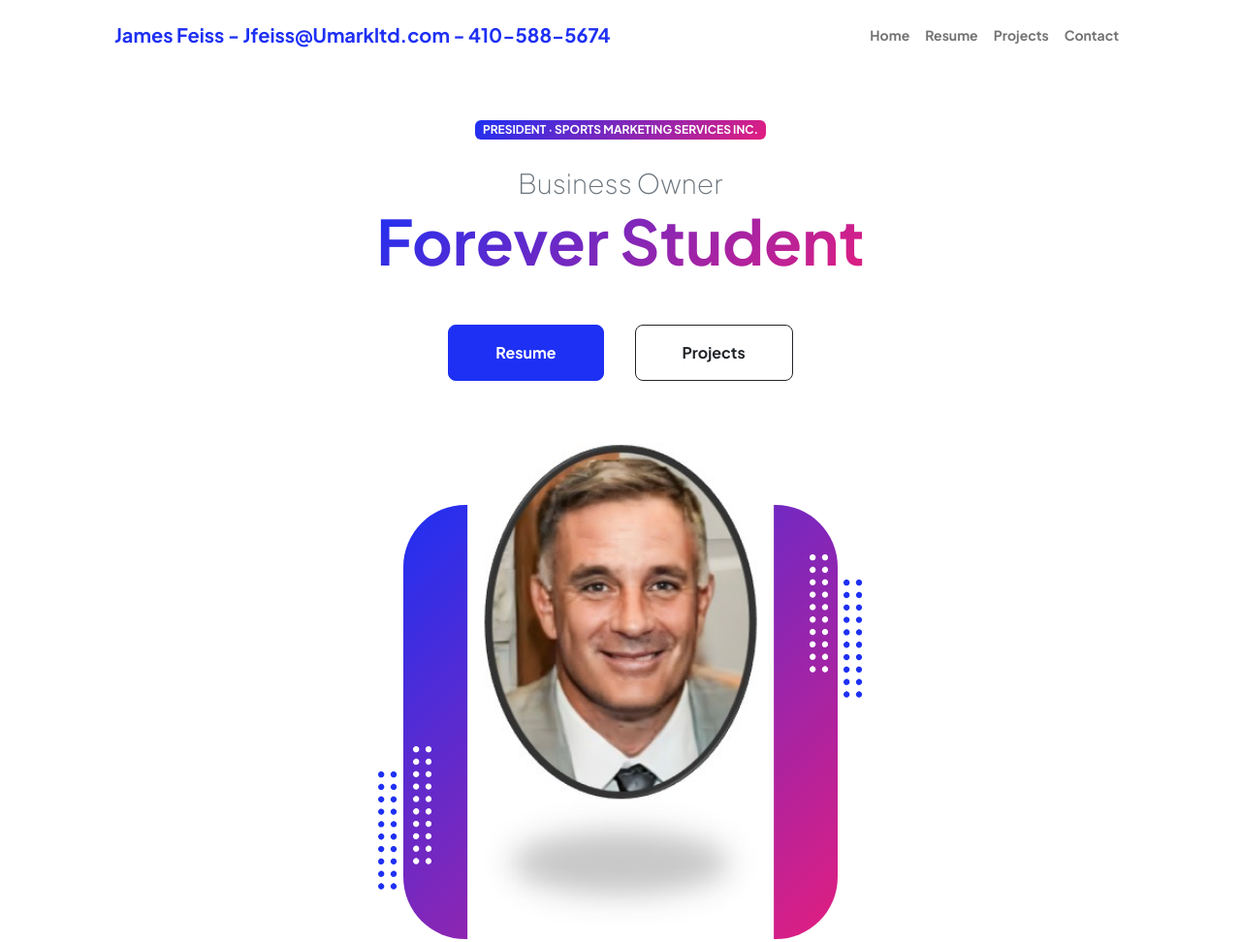
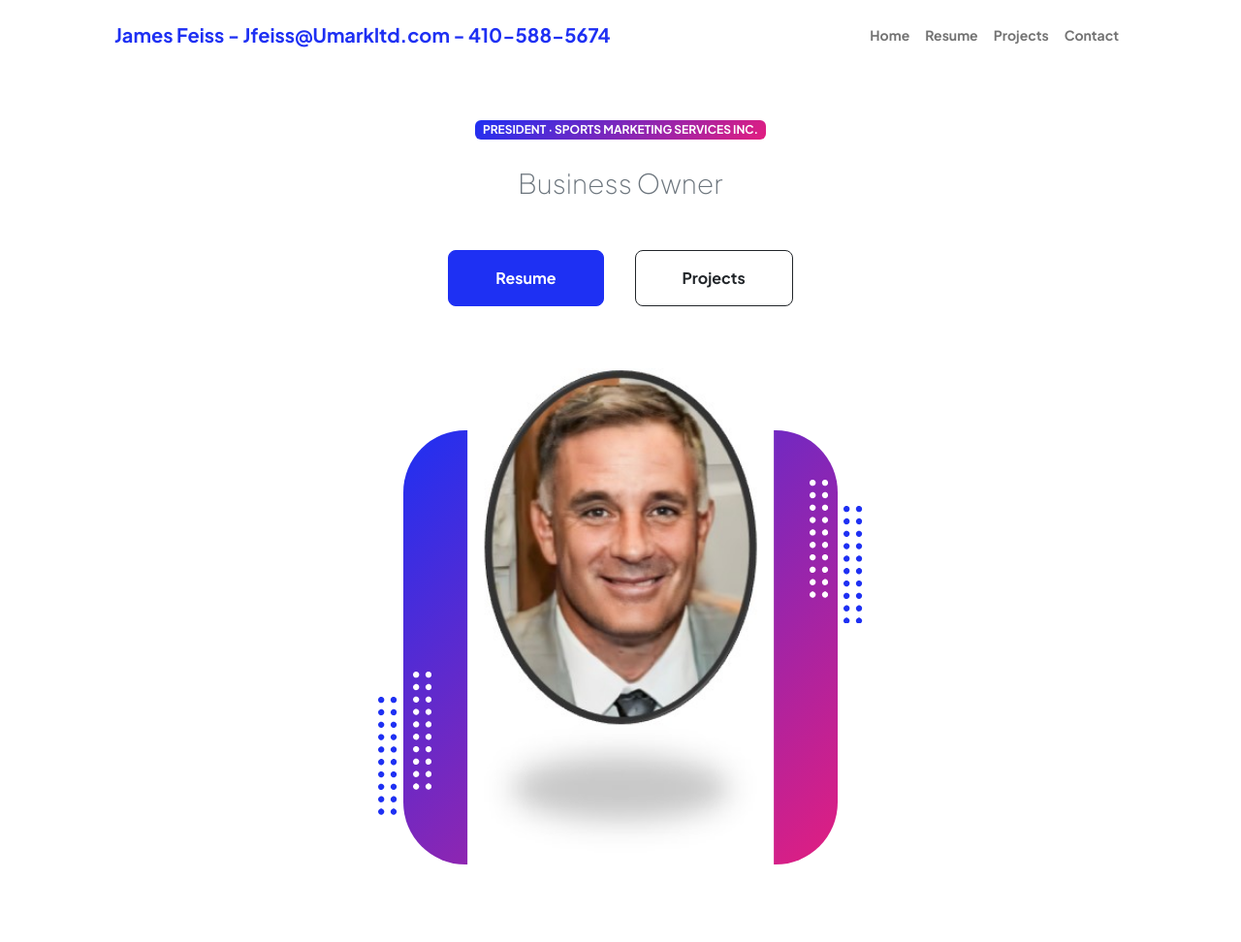
Before and after one commit to JFeiss/MyPortfolioSite, a plain HTML site: page index.html in a window 1280 px wide. Shown: the top 972 px of the page at 97% size. Drawn offline with nearby package versions, Linux system fonts and the light colour scheme.

Commit message:
Update index.html

```diff
--- a/index.html
+++ b/index.html
@@ -43,7 +43,7 @@
                             <div class="text-center text-xxl-start">
                                 <div class="badge bg-gradient-primary-to-secondary text-white mb-4"><div class="text-uppercase">President &middot; Sports marketing Services Inc. </div></div>
                                 <div class="fs-3 fw-light text-muted">Business Owner</div>
-                                <h1 class="display-3 fw-bolder mb-5"><span class="text-gradient d-inline">Forever Student</span></h1>
+                                <h1 class="display-3 fw-bolder mb-5"><span class="text-gradient d-inline"></span></h1>
                                 <div class="d-grid gap-3 d-sm-flex justify-content-sm-center justify-content-xxl-start mb-3">
                                     <a class="btn btn-primary btn-lg px-5 py-3 me-sm-3 fs-6 fw-bolder" href="resume.html">Resume</a>
                                     <a class="btn btn-outline-dark btn-lg px-5 py-3 fs-6 fw-bolder" href="projects.html">Projects</a>
```
